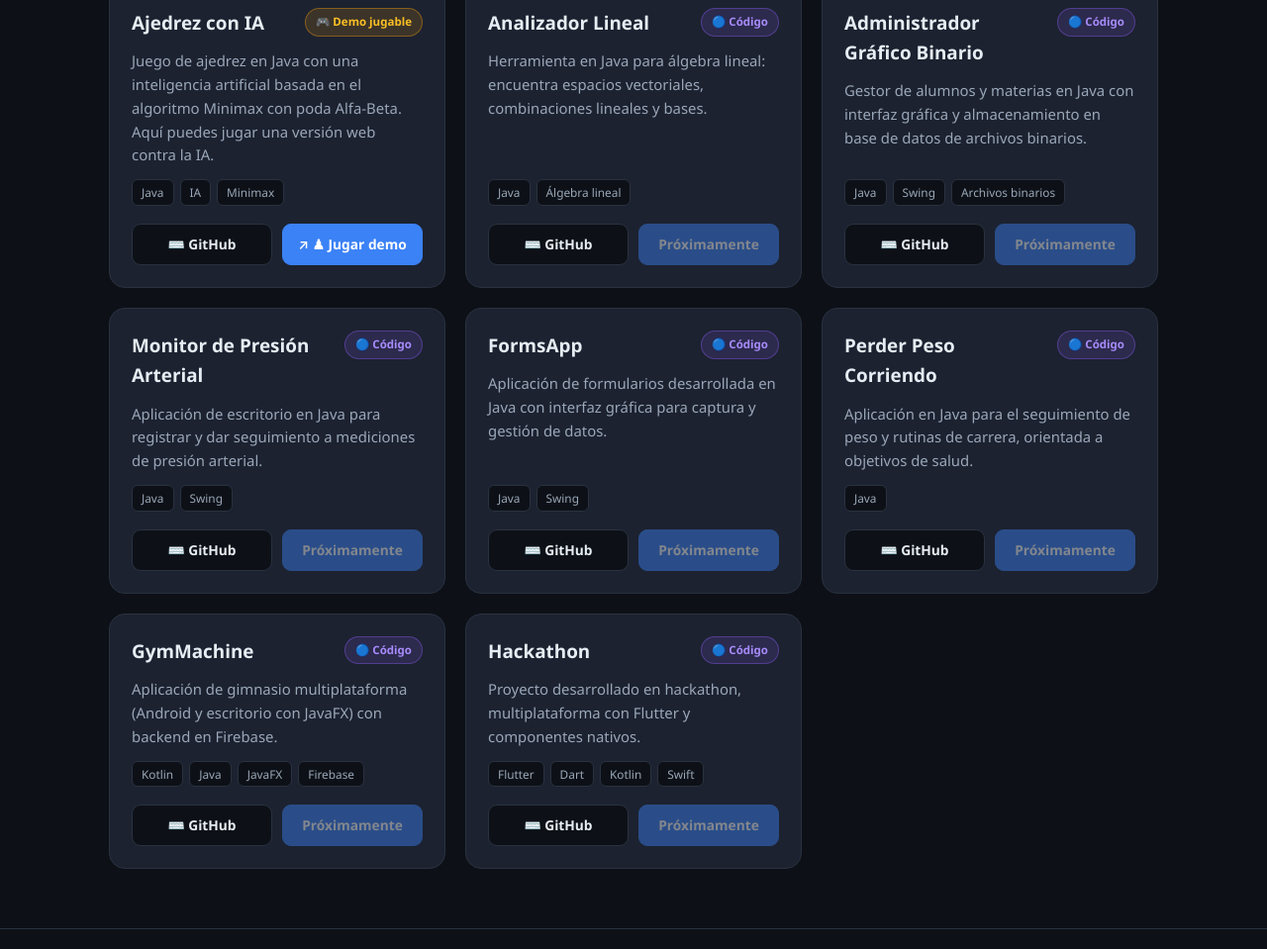
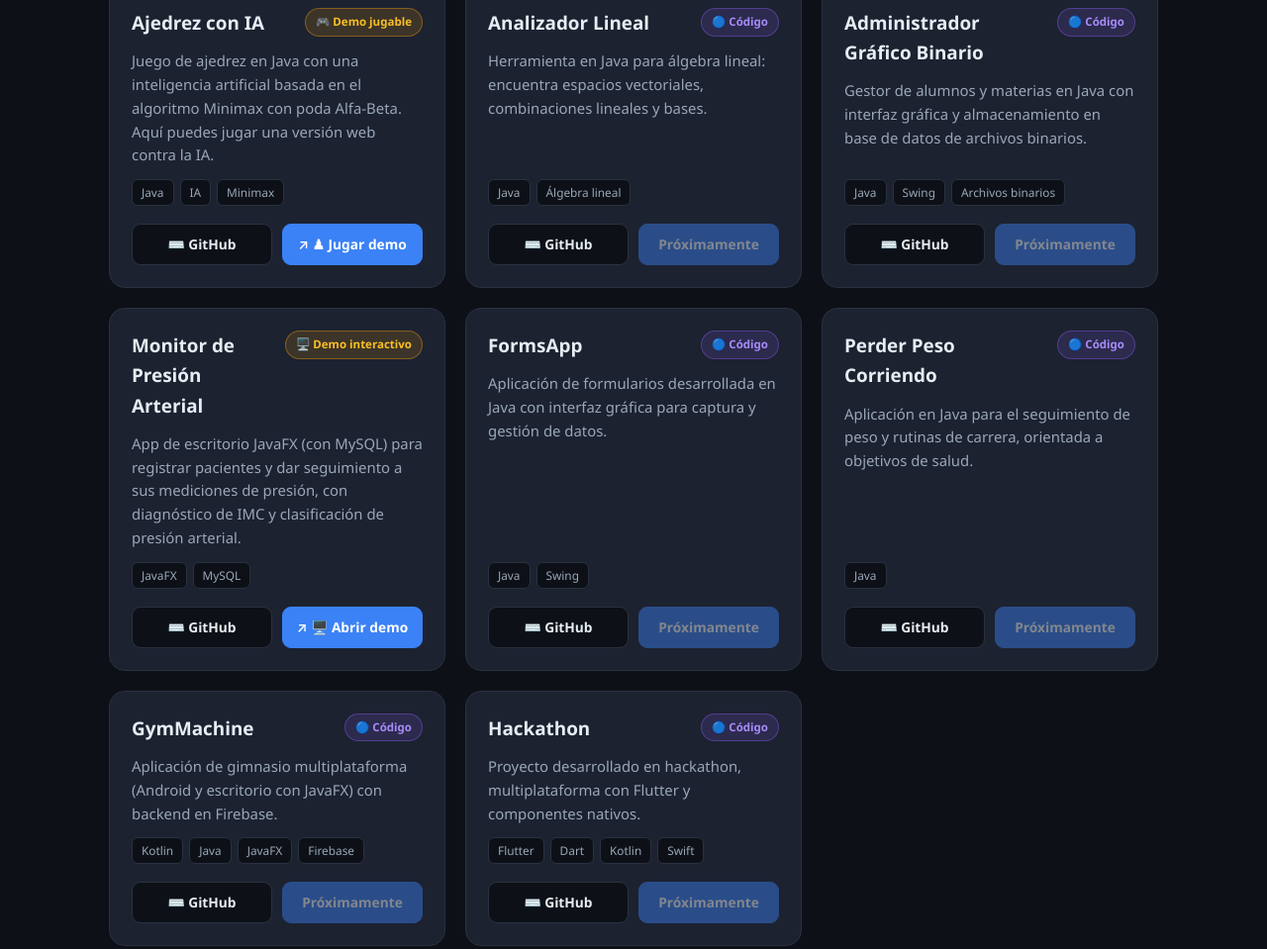
Before and after one commit to Alan20111/portafolio, a plain HTML site: page index.html in a window 1280 px wide. Shown: the part 844-1803 px from the top of the page at 99% size. Drawn offline with Linux system fonts and the light colour scheme.

Commit message:
Actualiza URLs de demos a estructura Produccion

```diff
--- a/index.html
+++ b/index.html
@@ -113,19 +113,19 @@ const projects = [
     name:"MiPlaza", cat:"web", status:"demo",
     desc:"Sitio web para el supermercado MiPlaza: catálogo de productos por categorías, sección \"Nosotros\" y panel de administración. La app completa usa MySQL.",
     stack:["PHP","CodeIgniter 3","MySQL","Bootstrap"],
-    gh:"Sitio_Web_Negocio", live:"https://miplaza-demo.vercel.app", liveLabel:"Demo en vivo"
+    gh:"Sitio_Web_Negocio", live:"https://mi-plaza.vercel.app", liveLabel:"Demo en vivo"
   },
   {
     name:"TreFoods", cat:"web", status:"demo",
     desc:"Sistema de gestión para una planta de producción: login de administrador y panel de pedidos, exportador y peticiones. El backend requiere hosting PHP + MySQL.",
     stack:["PHP","CodeIgniter 3","MySQL","Bootstrap"],
-    gh:"Sistema_Gestion_De_Planta", live:"https://trefoods-demo.vercel.app", liveLabel:"Demo visual"
+    gh:"Sistema_Gestion_De_Planta", live:"https://trefoods.vercel.app", liveLabel:"Demo visual"
   },
   {
     name:"Ajedrez con IA", cat:"desktop", status:"play",
     desc:"Juego de ajedrez en Java con una inteligencia artificial basada en el algoritmo Minimax con poda Alfa-Beta. Aquí puedes jugar una versión web contra la IA.",
     stack:["Java","IA","Minimax"],
-    gh:"Ajedrez_IA", live:"ajedrez.html", liveLabel:"♟ Jugar demo"
+    gh:"Ajedrez_IA", live:"https://ajedrez-ia.vercel.app/", liveLabel:"♟ Jugar demo"
   },
   {
     name:"Analizador Lineal", cat:"desktop", status:"code",
@@ -140,10 +140,10 @@ const projects = [
     gh:"Administrador_Grafico_Binario"
   },
   {
-    name:"Monitor de Presión Arterial", cat:"desktop", status:"code",
-    desc:"Aplicación de escritorio en Java para registrar y dar seguimiento a mediciones de presión arterial.",
-    stack:["Java","Swing"],
-    gh:"Monitor_Presion_Arterial"
+    name:"Monitor de Presión Arterial", cat:"desktop", status:"interactive",
+    desc:"App de escritorio JavaFX (con MySQL) para registrar pacientes y dar seguimiento a sus mediciones de presión, con diagnóstico de IMC y clasificación de presión arterial.",
+    stack:["JavaFX","MySQL"],
+    gh:"Monitor_Presion_Arterial", live:"https://monitor-presion-three.vercel.app/", liveLabel:"🖥️ Abrir demo"
   },
   {
     name:"FormsApp", cat:"desktop", status:"code",
@@ -175,7 +175,8 @@ const badgeMap = {
   live:{cls:"b-live", txt:"🟢 En vivo"},
   demo:{cls:"b-demo", txt:"🟡 Demo en vivo"},
   code:{cls:"b-code", txt:"🔵 Código"},
-  play:{cls:"b-demo", txt:"🎮 Demo jugable"}
+  play:{cls:"b-demo", txt:"🎮 Demo jugable"},
+  interactive:{cls:"b-demo", txt:"🖥️ Demo interactivo"}
 };
 
 const grid = document.getElementById("grid");
```
